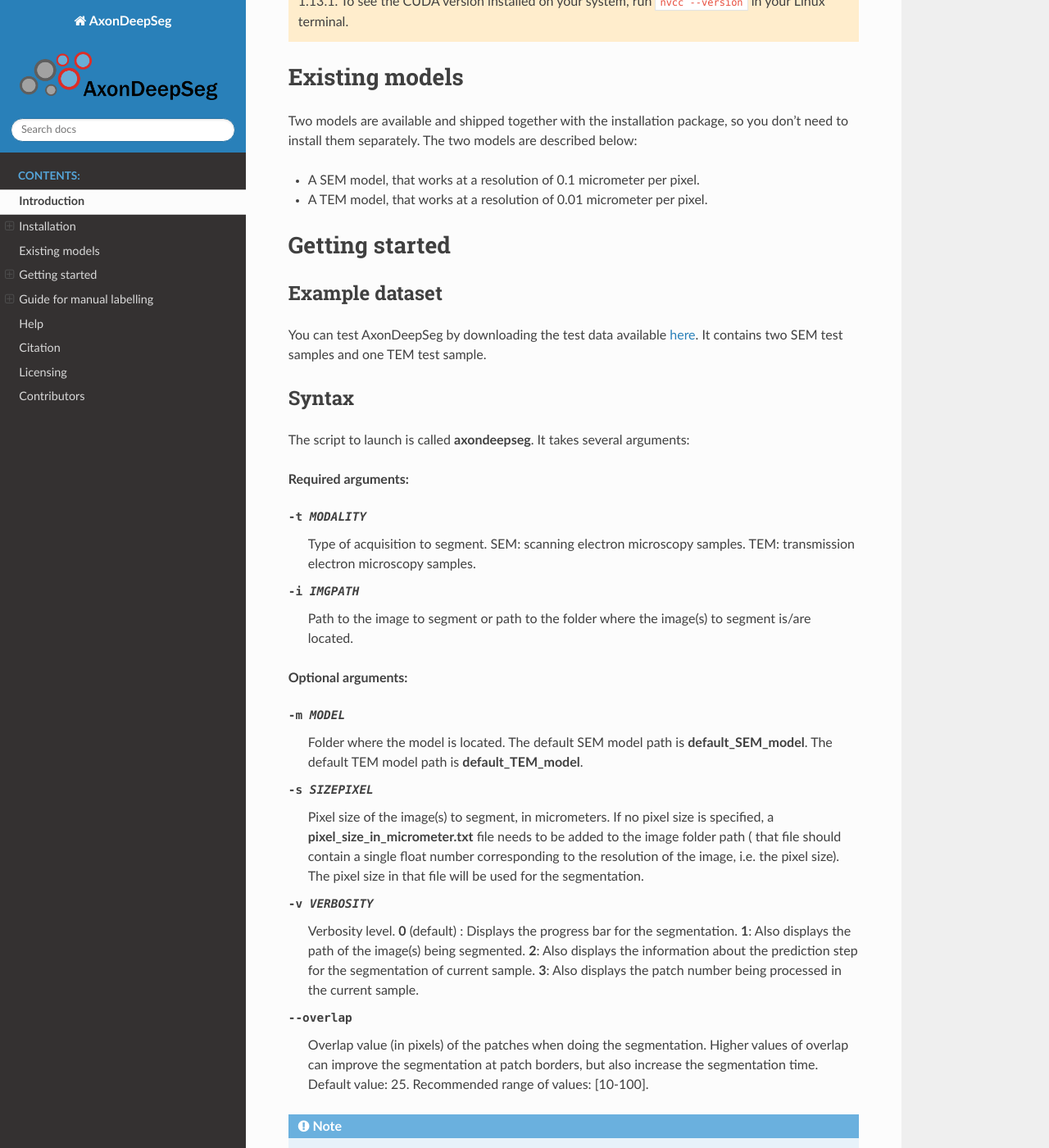
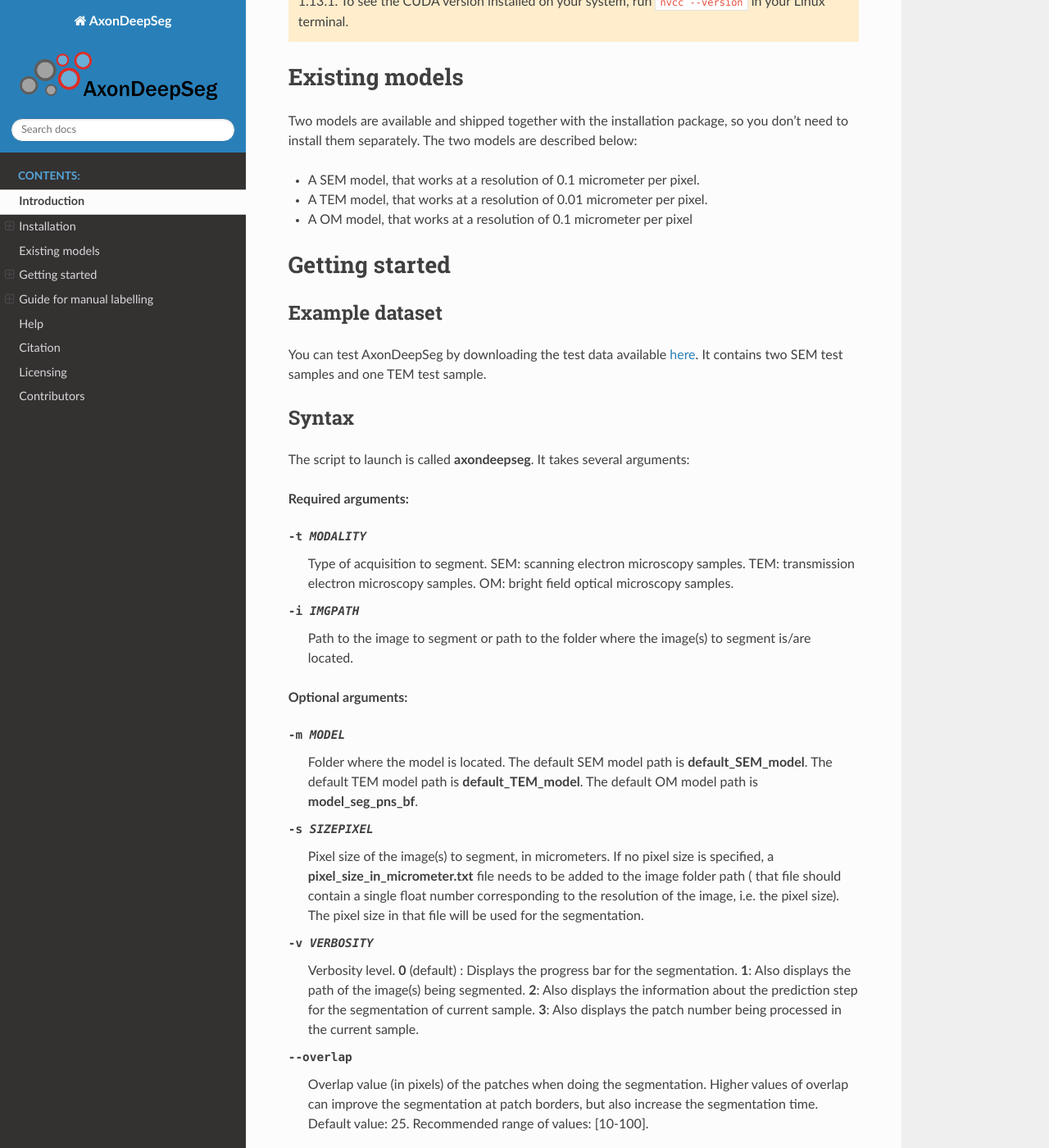
Before and after one commit to axondeepseg/axondeepseg, a Sphinx documentation site: the page built from docs/source/documentation.rst, in a window 1280 px wide and 1400 px high, scrolled down 6269 px. Shown: the whole window at 82% size. Built offline with Sphinx 7.4.7 and the Read the Docs theme 2.0.0, drawn with Linux system fonts in a browser that asks for light colours.

Commit message:
Fix docs for optical microscopy model

```diff
--- a/docs/source/documentation.rst
+++ b/docs/source/documentation.rst
@@ -175,6 +175,7 @@ The two models are described below:
 
 * A SEM model, that works at a resolution of 0.1 micrometer per pixel.
 * A TEM model, that works at a resolution of 0.01 micrometer per pixel.
+* A OM model, that works at a resolution of 0.1 micrometer per pixel
 
 Getting started
 ===============
@@ -196,6 +197,7 @@ The script to launch is called **axondeepseg**. It takes several arguments:
                     Type of acquisition to segment.
                     SEM: scanning electron microscopy samples.
                     TEM: transmission electron microscopy samples.
+                    OM: bright field optical microscopy samples.
 
 -i IMGPATH
                     Path to the image to segment or path to the folder where the image(s) to segment is/are located.
@@ -205,6 +207,7 @@ The script to launch is called **axondeepseg**. It takes several arguments:
 -m MODEL            Folder where the model is located.
                     The default SEM model path is **default_SEM_model**.
                     The default TEM model path is **default_TEM_model**.
+                    The default OM model path is **model_seg_pns_bf**.
 
 -s SIZEPIXEL        Pixel size of the image(s) to segment, in micrometers.
                     If no pixel size is specified, a **pixel_size_in_micrometer.txt** file needs to be added to the image folder path ( that file should contain a single float number corresponding to the resolution of the image, i.e. the pixel size). The pixel size in that file will be used for the segmentation.
```
